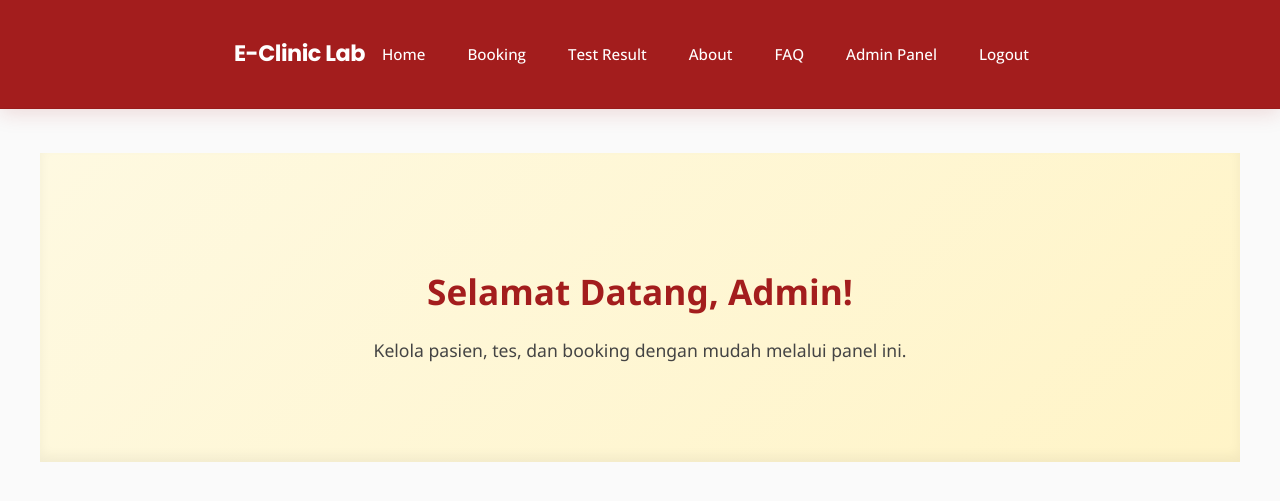
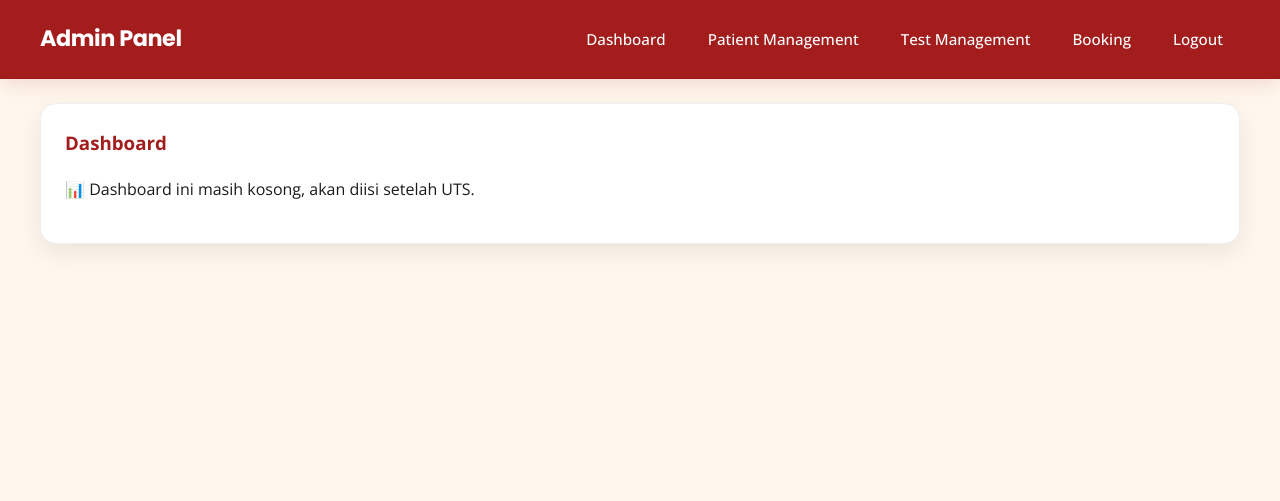
Before and after one commit to rachelscssrhnd/basdat, a Laravel app: page /admin in a window 1280 px wide. Shown: the top 501 px of the page. Run offline with Laravel 12, Linux system fonts and the light colour scheme; the visitor is signed in with stand-in values (Sample User, id 1); data comes from the database, SQL or seed files in the repository.

Commit message:
Admin panel & booking payment

```diff
--- a/app/Http/Controllers/AuthController.php
+++ b/app/Http/Controllers/AuthController.php
@@ -28,7 +28,7 @@ class AuthController extends Controller
             'role' => $validated['role'],
         ]);
 
-        return redirect()->route($validated['role'] === 'admin' ? 'home.admin' : 'home');
+        return redirect()->route($validated['role'] === 'admin' ? 'admin.dashboard' : 'home');
     }
 
     public function logout()
--- a/resources/views/dashboard_admin.blade.php
+++ b/resources/views/dashboard_admin.blade.php
@@ -1,54 +1,8 @@
-<?php include 'home_admin.php'; ?>
-<style>
-  body {
-    font-family: 'Segoe UI', sans-serif;
-    background: #f7f7f7;
-    margin: 0;
-  }
-  .container {
-    padding: 40px;
-    animation: fadeIn 0.8s ease;
-  }
-  .container h3 {
-    font-size: 1.8rem;
-    color: #A31D1D;
-    margin-bottom: 15px;
-    position: relative;
-    display: inline-block;
-  }
-  .container h3::after {
-    content: "";
-    position: absolute;
-    bottom: -5px; left: 0;
-    width: 50%; height: 3px;
-    background: #FFD3B6;
-    border-radius: 2px;
-    animation: growLine 1s ease forwards;
-  }
-  .container p {
-    font-size: 1.1rem;
-    background: #fff;
-    padding: 20px;
-    border-radius: 12px;
-    box-shadow: 0 6px 14px rgba(0,0,0,0.08);
-    transition: transform 0.3s ease, box-shadow 0.3s ease;
-  }
-  .container p:hover {
-    transform: translateY(-5px) scale(1.02);
-    box-shadow: 0 10px 20px rgba(0,0,0,0.15);
-  }
+@extends('layouts.admin')
 
-  @keyframes fadeIn {
-    from {opacity:0; transform: translateY(15px);}
-    to {opacity:1; transform: translateY(0);}
-  }
-  @keyframes growLine {
-    from {width: 0;}
-    to {width: 50%;}
-  }
-</style>
-
-<div class="container">
-  <h3>Dashboard</h3>
-  <p>📊 Dashboard ini masih kosong, akan diisi setelah UTS.</p>
-</div>
+@section('content')
+  <div class="card">
+    <h3 style="margin-top:0;color:#A31D1D;">Dashboard</h3>
+    <p>📊 Dashboard ini masih kosong, akan diisi setelah UTS.</p>
+  </div>
+@endsection
--- /dev/null
+++ b/resources/views/layouts/admin.blade.php
@@ -0,0 +1,47 @@
+<!DOCTYPE html>
+<html lang="id">
+<head>
+    <meta charset="UTF-8">
+    <meta name="viewport" content="width=device-width, initial-scale=1.0">
+    <title>{{ $title ?? 'Admin Panel' }}</title>
+    @if (file_exists(public_path('build/manifest.json')) || file_exists(public_path('hot')))
+        @vite(['resources/css/app.css', 'resources/js/app.js'])
+    @endif
+    <style>
+        @import url('https://fonts.googleapis.com/css2?family=Poppins:wght@300;400;500;600;700;800&family=Open+Sans:wght@300;400;500;600;700&display=swap');
+        :root { --maroon:#A31D1D; --maroon-dark:#8C1717; --accent:#FFD3B6; --bg:#FFF7ED; }
+        body { margin:0; font-family:'Open Sans',-apple-system,BlinkMacSystemFont,'Segoe UI',sans-serif; background:var(--bg); color:#1b1b18; line-height:1.6; }
+        .navbar { position:sticky; top:0; z-index:1000; background:var(--maroon); color:#fff; border-bottom:1px solid rgba(0,0,0,.06); box-shadow:0 4px 20px rgba(163,29,29,.15); backdrop-filter: blur(10px); }
+        .nav-wrap { max-width:1200px; margin:0 auto; display:flex; align-items:center; justify-content:space-between; padding:16px 20px; }
+        .brand { font-family:'Poppins',sans-serif; font-weight:700; letter-spacing:-.02em; font-size:1.4rem; }
+        .nav { display:flex; gap:8px; align-items:center; }
+        .nav a, .nav button { color:#fff; text-decoration:none; padding:10px 16px; border-radius:12px; background:transparent; border:1px solid transparent; cursor:pointer; transition:all .3s ease; font-family:'Open Sans',sans-serif; font-weight:500; font-size:.95rem; }
+        .nav a:hover, .nav button:hover { background:var(--maroon-dark); box-shadow:0 4px 12px rgba(0,0,0,.15); transform:translateY(-1px); }
+        .container { max-width:1200px; margin:24px auto; padding:0 16px; }
+        .card { background:#fff; border:1px solid #eee; border-radius:16px; padding:24px; box-shadow:0 8px 24px rgba(0,0,0,.08); }
+    </style>
+    @csrf
+@stack('head')
+</head>
+<body>
+    <header class="navbar">
+        <div class="nav-wrap">
+            <div class="brand">Admin Panel</div>
+            <nav class="nav">
+                <a href="{{ route('admin.dashboard') }}">Dashboard</a>
+                <a href="{{ route('admin.patients') }}">Patient Management</a>
+                <a href="{{ route('admin.tests') }}">Test Management</a>
+                <a href="{{ route('admin.booking') }}">Booking</a>
+                <form method="POST" action="{{ route('logout') }}" style="display:inline;">
+                    @csrf
+                    <button type="submit">Logout</button>
+                </form>
+            </nav>
+        </div>
+    </header>
+
+    <main class="container">
+        @yield('content')
+    </main>
+</body>
+</html>
--- a/resources/views/layouts/app.blade.php
+++ b/resources/views/layouts/app.blade.php
@@ -3,7 +3,7 @@
 <head>
     <meta charset="UTF-8">
     <meta name="viewport" content="width=device-width, initial-scale=1.0">
-    <title>{{ $title ?? 'Basdat Lab' }}</title>
+    <title>{{ $title ?? 'E-Clinic Lab' }}</title>
     @if (file_exists(public_path('build/manifest.json')) || file_exists(public_path('hot')))
         @vite(['resources/css/app.css', 'resources/js/app.js'])
     @endif
--- a/routes/web.php
+++ b/routes/web.php
@@ -29,10 +29,28 @@ Route::view('/about', 'about')->name('about');
 Route::get('/booking', [BookingController::class, 'index'])->name('booking.index');
 Route::post('/booking', [BookingController::class, 'store'])->name('booking.store');
 
-// Example admin-only routes
+// Pembayaran
+Route::get('/pembayaran', function () {
+    $input = session('booking_input');
+    return view('pembayaran', [
+        'nama_depan' => $input['nama_depan'] ?? null,
+        'nama_belakang' => $input['nama_belakang'] ?? null,
+        'telepon' => $input['telepon'] ?? null,
+        'email' => $input['email'] ?? null,
+        'tes' => $input['tes'] ?? null,
+        'cabang' => $input['cabang'] ?? null,
+        'tanggal_booking' => $input['tanggal_booking'] ?? null,
+        'sesi' => $input['sesi'] ?? null,
+        'harga' => isset($input['tes']) ? (int) explode('|', $input['tes'])[0] : 0,
+    ]);
+})->name('pembayaran.show');
+
+// Admin panel routes
 Route::middleware('admin')->group(function () {
-    Route::get('/admin/hasil-tes', [HasilTesController::class, 'index'])->name('admin.hasil.index');
-    Route::get('/admin', function () { return view('home_admin'); })->name('home.admin');
+    Route::get('/admin', function () { return view('dashboard_admin'); })->name('admin.dashboard');
+    Route::view('/admin/patients', 'patients_admin')->name('admin.patients');
+    Route::view('/admin/tests', 'tes_admin')->name('admin.tests');
+    Route::view('/admin/booking', 'booking_admin')->name('admin.booking');
 });
 
 // User home
```
Also changed, not shown: app/Http/Controllers/BookingController.php (+20 -4 lines), resources/views/booking_admin.blade.php (+9 -6 lines), resources/views/header_admin.blade.php (+16 -11 lines), resources/views/patients_admin.blade.php (+5 -21 lines), resources/views/pembayaran.blade.php (+12 -34 lines), resources/views/tes_admin.blade.php (+10 -6 lines).
